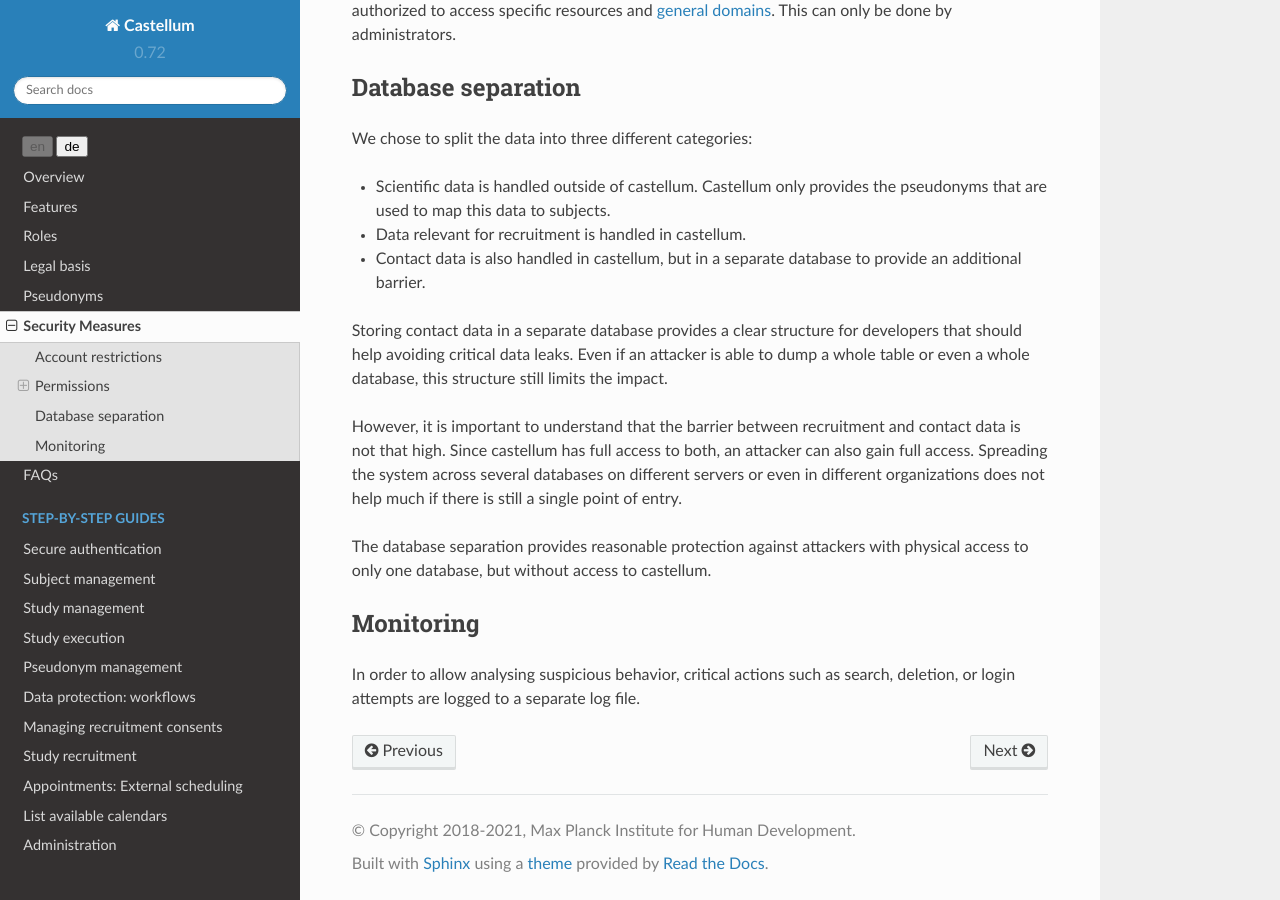
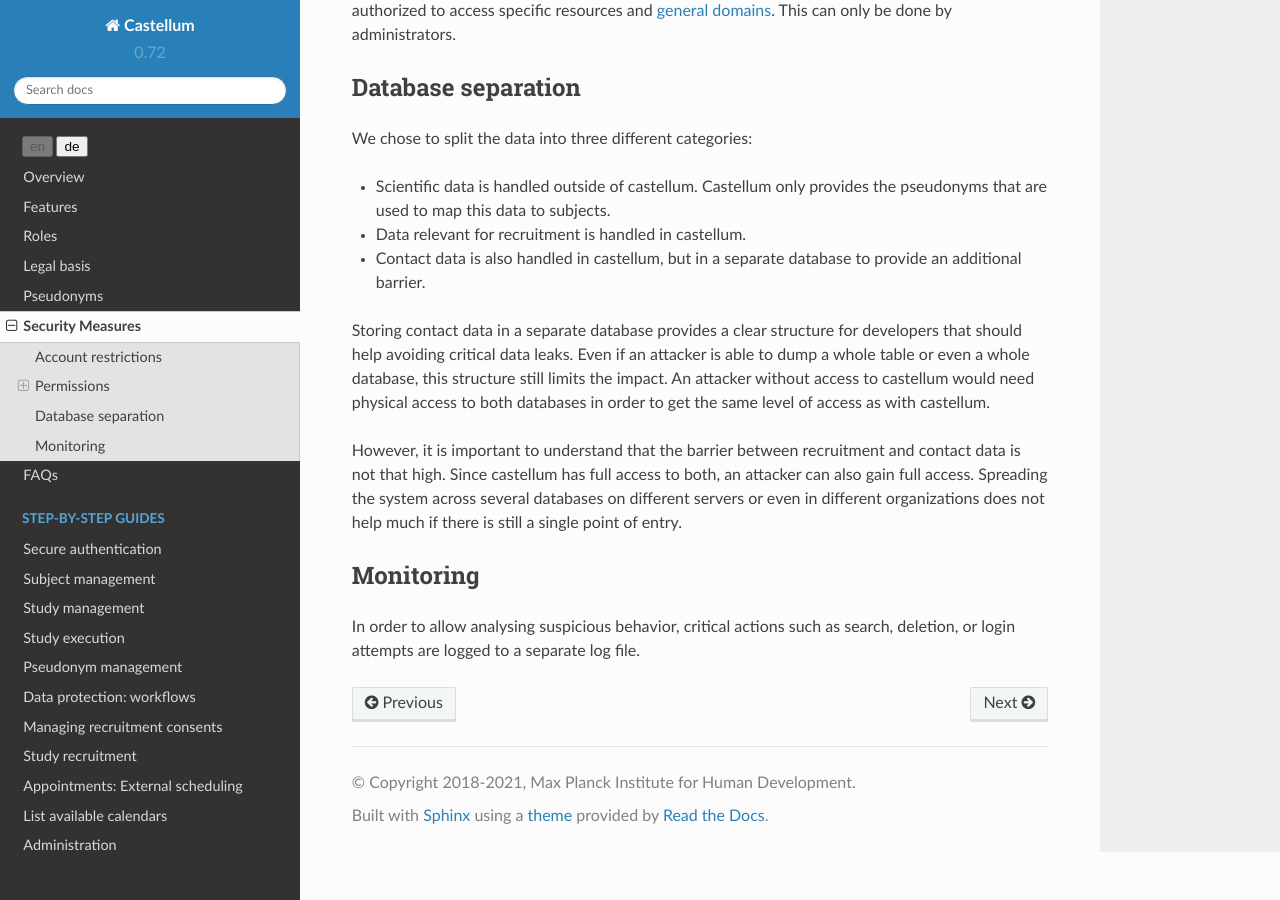
Before and after one commit to DouglasNeuroInformatics/castellum, a Sphinx documentation site: the page built from source/security.rst, in a window 1280 px wide and 900 px high, scrolled down 1646 px. Built offline with Sphinx 7.4.7 and the Read the Docs theme 2.0.0, drawn with Linux system fonts in a browser that asks for light colours.

Commit message:
different wording

```diff
--- a/source/security.rst
+++ b/source/security.rst
@@ -90,7 +90,9 @@ We chose to split the data into three different categories:
 Storing contact data in a separate database provides a clear structure for
 developers that should help avoiding critical data leaks. Even if an attacker
 is able to dump a whole table or even a whole database, this structure still
-limits the impact.
+limits the impact. An attacker without access to castellum would need physical
+access to both databases in order to get the same level of access as with
+castellum.
 
 However, it is important to understand that the barrier between recruitment and
 contact data is not that high. Since castellum has full access to both, an
@@ -98,9 +100,6 @@ attacker can also gain full access. Spreading the system across several
 databases on different servers or even in different organizations does not help
 much if there is still a single point of entry.
 
-The database separation provides reasonable protection against attackers with
-physical access to only one database, but without access to castellum.
-
 Monitoring
 ----------
 
```
